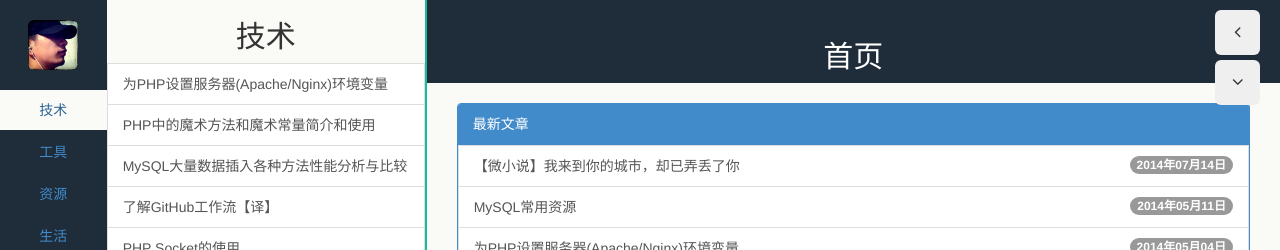
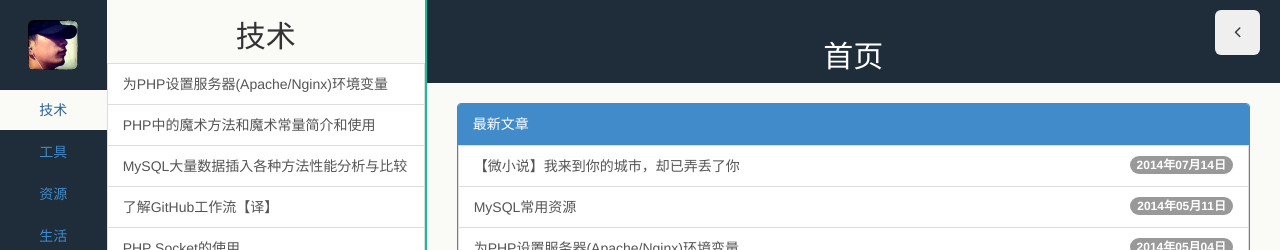
Before and after one commit to hereinuk/hereinuk.github.com, a Jekyll site: the page built from index.html, in a window 1280 px wide. Shown: the top 250 px of the page. Built offline with Jekyll 4.4.1, drawn with Linux system fonts in a browser that asks for light colours; Markdown is read by kramdown in place of the engine named in the settings; the list of posts is cut into pages by our own code; comment, search, counter and statistics services are not loaded.

```diff
--- a/_includes/duoshuo.html
+++ b/_includes/duoshuo.html
@@ -15,5 +15,3 @@
 	})();
 	</script>
 <!-- 多说公共JS代码 end -->
-
-</div>
--- a/public/js/base.js
+++ b/public/js/base.js
@@ -69,9 +69,9 @@ $(document).ready(function() {
     if($("body").find('.container').width() < 992)
       $('#nav_btn').click();
     $('.aside3').scrollTop(0);
-    contentEffects();
+  //  contentEffects();
   });
-/* $('body').on('click', '.show-commend', function(){
+ /*$('body').on('click', '.show-commend', function(){
     var ds_loaded = false;
     window.disqus_shortname = $('.show-commend').attr('name');
     $.ajax({
@@ -80,9 +80,9 @@ $(document).ready(function() {
       dataType: "script",
       cache: true
     });
-  });
+  });*/
   contentEffects();
-});*/
+});
 function contentEffects(){
   //remove the asidebar
   $('.row-offcanvas').removeClass('active');
```
